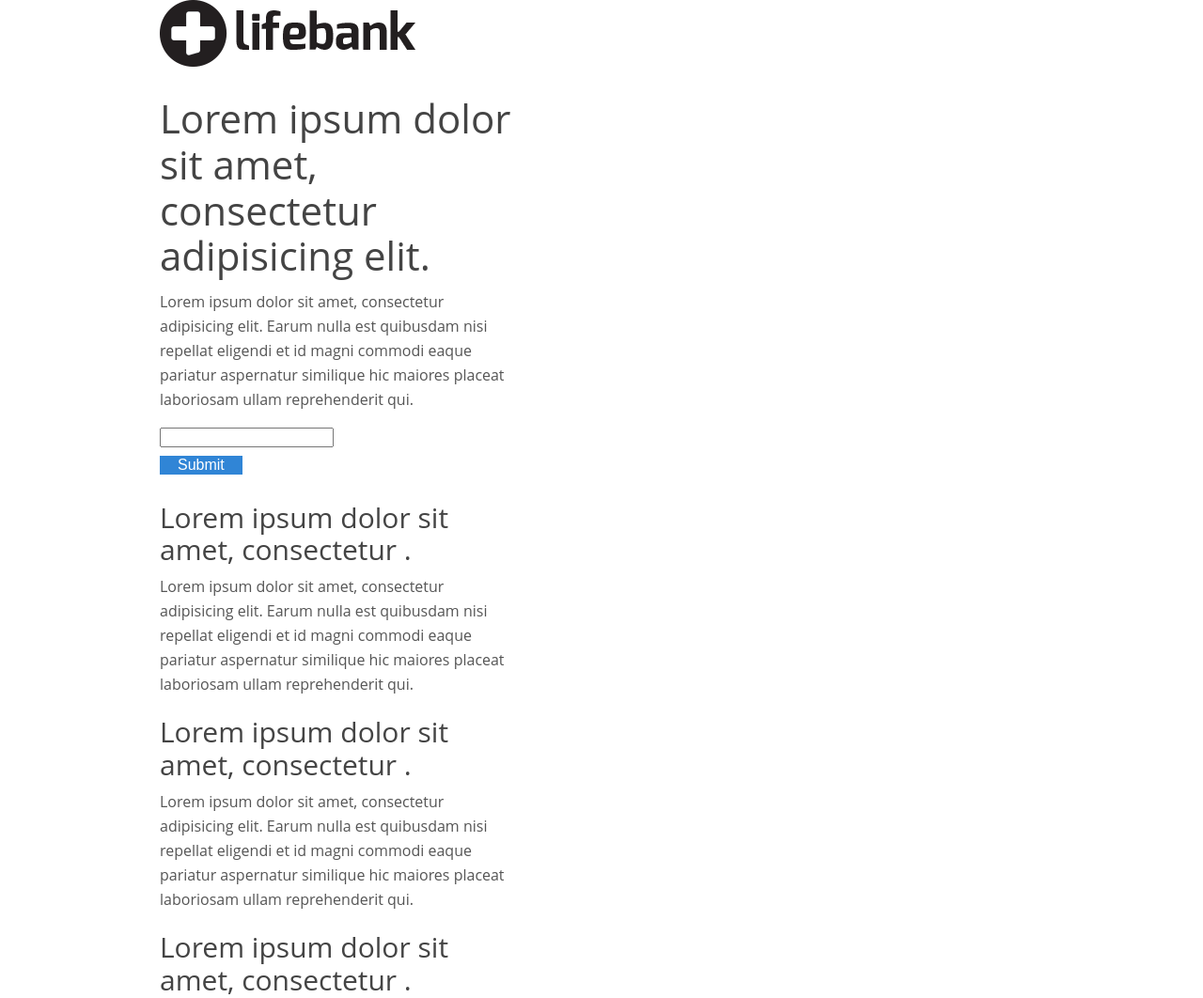
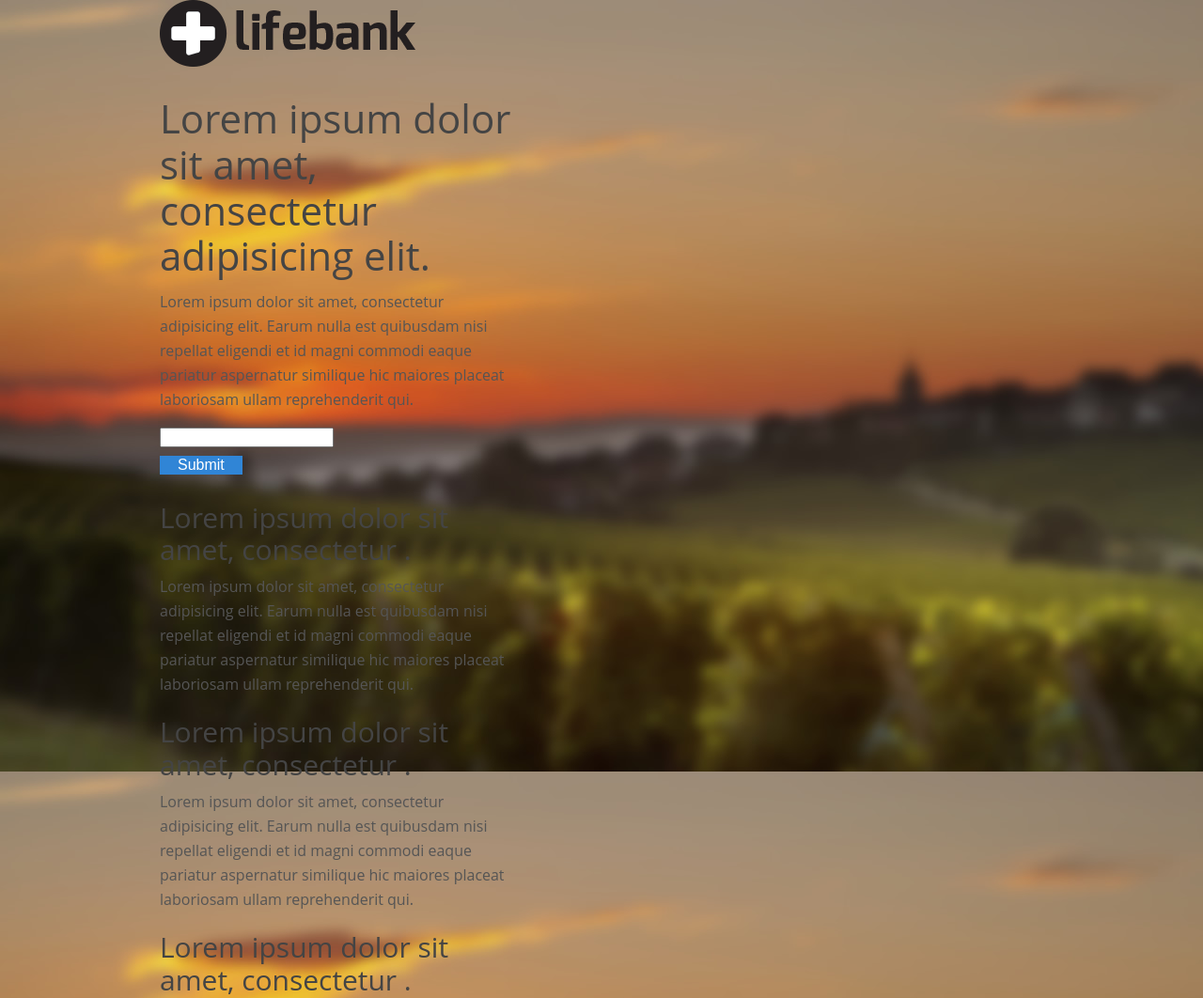
Before and after one commit to LifeBank/LifeBank, a PHP site: page / in a window 1280 px wide. Shown: the top 1062 px of the page at 94% size. Run offline with PHP 8.4, Linux system fonts and the light colour scheme; style sheets or scripts are compiled from the project's sources.

Commit message:
style changes

```diff
--- a/landing/less/style.css
+++ b/landing/less/style.css
@@ -0,0 +1 @@
+body{background:url(../img/placeholder-bg.jpg)}
--- a/landing/less/style.less
+++ b/landing/less/style.less
@@ -1,9 +1,14 @@
 /*
 	LifeBank landing page
 */
-
+body {
+	background: url(../img/placeholder-bg.jpg)
+}
 .page-wrapper {
 	.home {
 
+		.logo {
+
+		}
 	}
 }
```
Also changed, not shown: landing/img/placeholder-bg.jpg (added).
